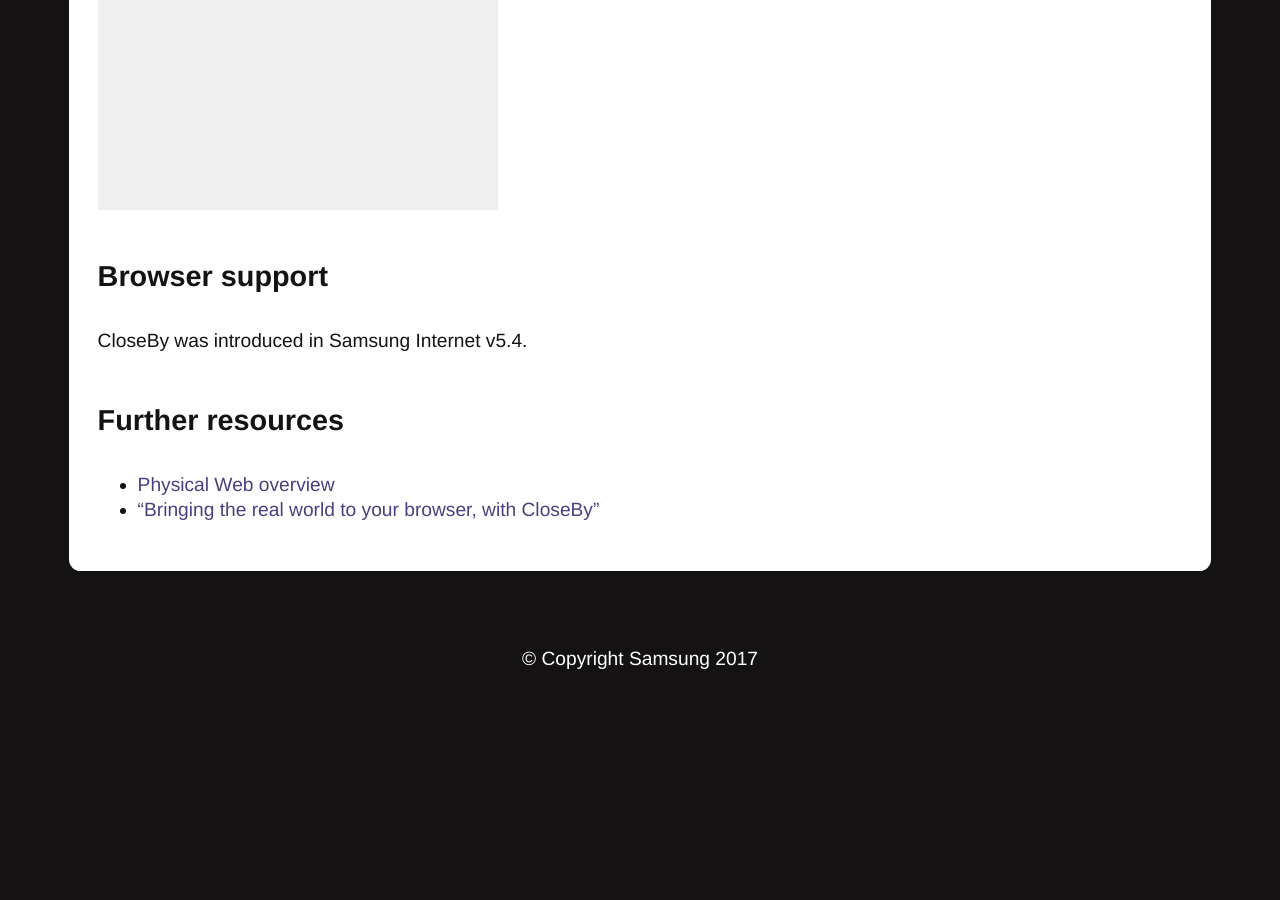
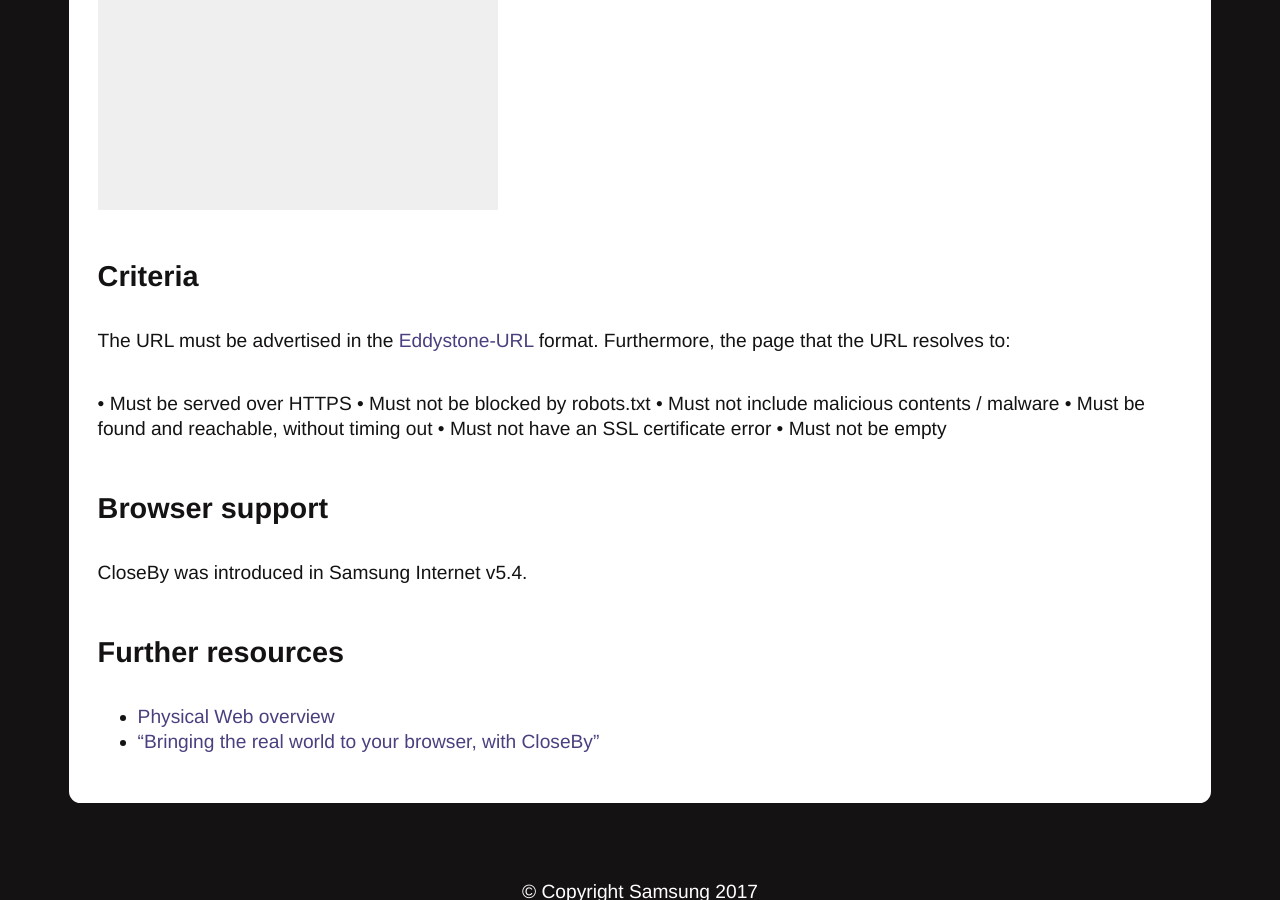
Before and after one commit to SamsungInternet/homepage-archive, a Jekyll site: the page built from docs/closeby.md, in a window 1280 px wide and 900 px high, scrolled down 1719 px. Built offline with Jekyll 4.4.1, drawn with Linux system fonts in a browser that asks for light colours; before the commit the page ends 2430 px from its top, so only the background shows below that.

Commit message:
Update closeby.md

```diff
--- a/docs/closeby.md
+++ b/docs/closeby.md
@@ -13,6 +13,17 @@ While enabled, you may receive a silent notification when a nearby beacon is det
 
 ![CloseBy showing Physical Web beacons](/images/docs/closeby-beacons.png)
 
+## Criteria
+
+The URL must be advertised in the [Eddystone-URL](https://github.com/google/eddystone/tree/master/eddystone-url) format. Furthermore, the page that the URL resolves to:
+
+• Must be served over HTTPS
+• Must not be blocked by robots.txt
+• Must not include malicious contents / malware
+• Must be found and reachable, without timing out
+• Must not have an SSL certificate error
+• Must not be empty
+
 ## Browser support
 
 CloseBy was introduced in Samsung Internet v5.4.
```
